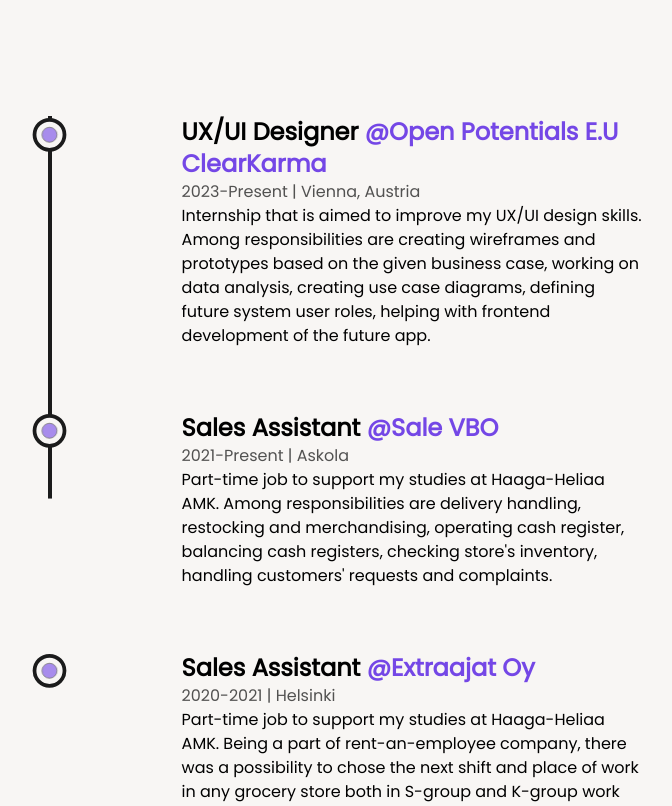
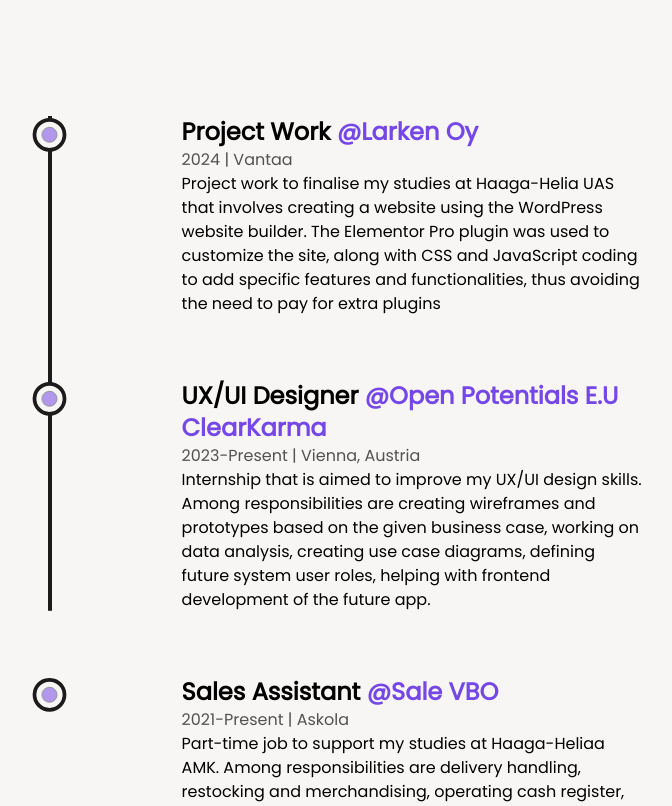
Before and after one commit to mariiasolo/websiteportfolio, a Next.js app: page /about in a window 1280 px wide. Shown: the part 3640-4446 px from the top of the page, without its empty margins (244-916 px from the left). Built offline with nearby package versions, Linux system fonts and the light colour scheme.

Commit message:
Update Experience.js

```diff
--- a/src/components/Experience.js
+++ b/src/components/Experience.js
@@ -59,6 +59,20 @@
             ' />
 
             <ul className='w-full flex flex-col items-start justify-between ml-4 xs:ml-2'>
+                <Details
+                    position="Project Work"
+                    company="Larken Oy"
+                    companyLink="http://www.larken.fi/"
+                    time="2024"
+                    address="Vantaa"
+                    work="Project work to finalise my studies at Haaga-Helia UAS
+                    that involves creating a website using the WordPress website builder.
+                    The Elementor Pro plugin was used to customize the site,
+                    along with CSS and JavaScript coding to add specific features and functionalities,
+                    thus avoiding the need to pay for extra plugins "
+
+                />
+
                 <Details
                     position="UX/UI Designer"
                     company="Open Potentials e.u ClearKarma"
```
